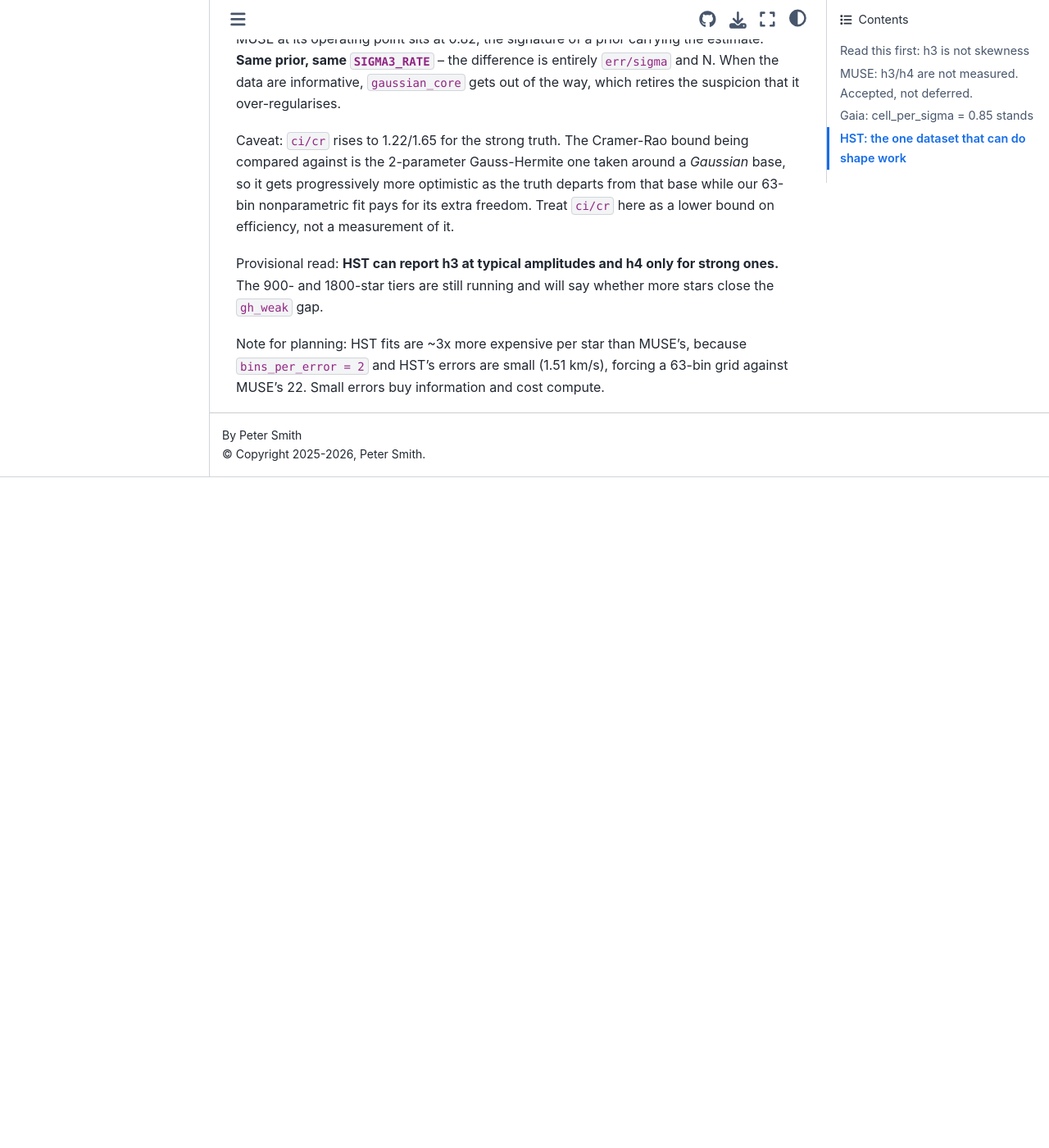
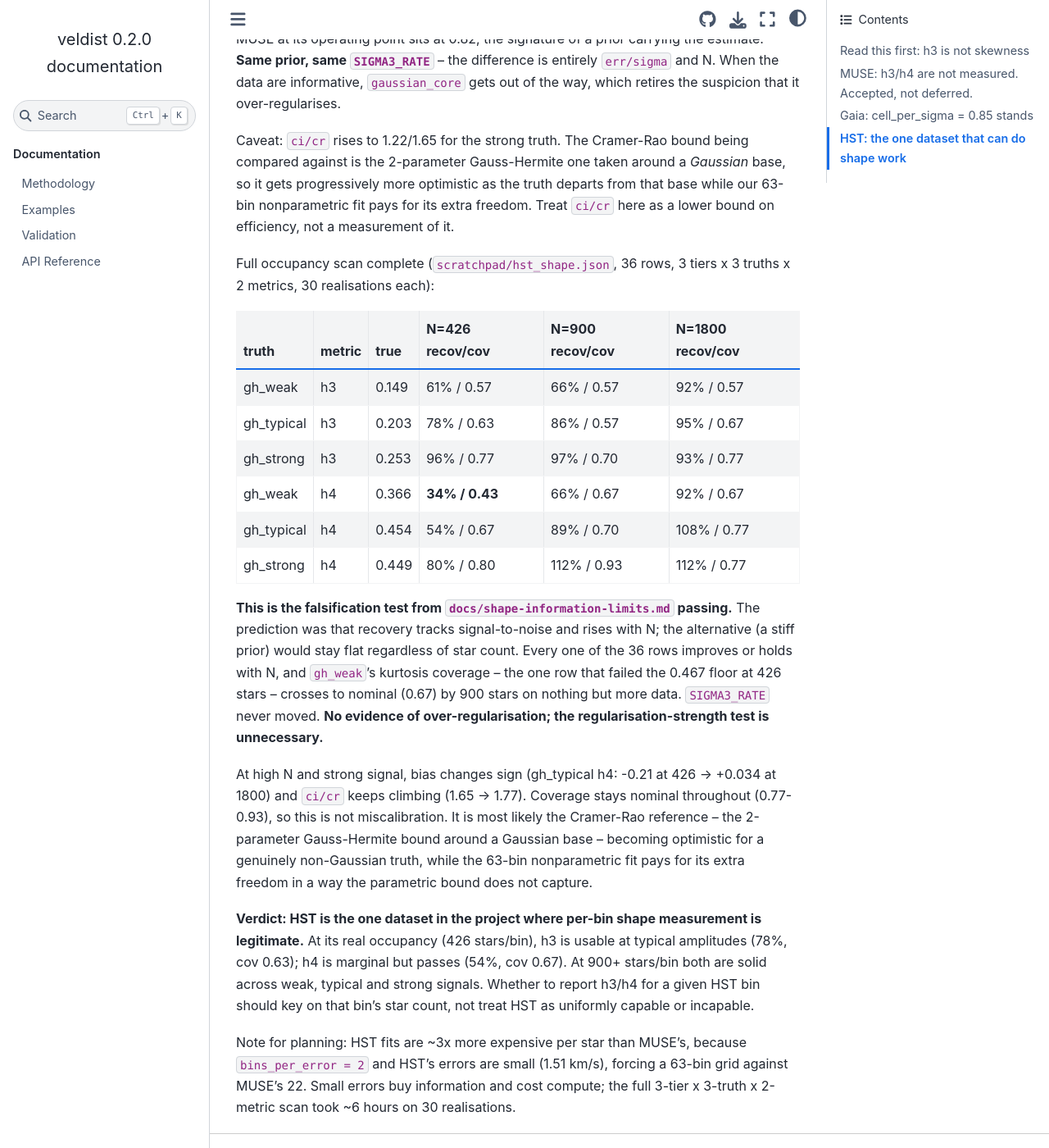
Before and after one commit to pjs902/veldist, a Sphinx documentation site: the page built from docs/shape-policy-decisions.md, in a window 1280 px wide and 1400 px high, scrolled down 3137 px. Shown: the whole window at 82% size. Built offline with Sphinx 7.4.7 and the Sphinx Book theme 1.1.4, drawn with Linux system fonts in a browser that asks for light colours; before the commit the page ends 3719 px from its top, so only the background shows below that.

Commit message:
docs(shape): close HST occupancy scan -- shape recovery confirmed
Full 3-tier x 3-truth x 2-metric scan (36 rows, 30 realisations each,
~6 hours). Every row improves or holds with N; gh_weak kurtosis
coverage crosses the 0.467 floor from 0.43 to 0.67 between 426 and 900
stars on nothing but more data, and SIGMA3_RATE never moved.

This is the falsification test from shape-information-limits.md
passing: the prediction was recovery tracking signal-to-noise, the
alternative was a stiff prior staying flat regardless of N. No
evidence of over-regularisation, so the regularisation-strength sweep
(Test B) is unnecessary.

Verdict: HST is the one dataset where per-bin h3/h4 is legitimate.
h3 usable at typical amplitudes at its real 426 stars/bin (78%, cov
0.63); h4 marginal but passes (54%, cov 0.67). Both solid at 900+.
Whether to report shape for a given bin should key on that bin star
count.

Co-Authored-By: Claude Opus 5 <noreply@anthropic.com>

```diff
--- a/docs/shape-policy-decisions.md
+++ b/docs/shape-policy-decisions.md
@@ -130,10 +130,43 @@ being compared against is the 2-parameter Gauss-Hermite one taken around a
 from that base while our 63-bin nonparametric fit pays for its extra freedom.
 Treat `ci/cr` here as a lower bound on efficiency, not a measurement of it.
 
-Provisional read: **HST can report h3 at typical amplitudes and h4 only for
-strong ones.** The 900- and 1800-star tiers are still running and will say
-whether more stars close the `gh_weak` gap.
+Full occupancy scan complete (`scratchpad/hst_shape.json`, 36 rows, 3
+tiers x 3 truths x 2 metrics, 30 realisations each):
+
+| truth | metric | true | N=426 recov/cov | N=900 recov/cov | N=1800 recov/cov |
+|---|---|---|---|---|---|
+| gh_weak | h3 | 0.149 | 61% / 0.57 | 66% / 0.57 | 92% / 0.57 |
+| gh_typical | h3 | 0.203 | 78% / 0.63 | 86% / 0.57 | 95% / 0.67 |
+| gh_strong | h3 | 0.253 | 96% / 0.77 | 97% / 0.70 | 93% / 0.77 |
+| gh_weak | h4 | 0.366 | **34% / 0.43** | 66% / 0.67 | 92% / 0.67 |
+| gh_typical | h4 | 0.454 | 54% / 0.67 | 89% / 0.70 | 108% / 0.77 |
+| gh_strong | h4 | 0.449 | 80% / 0.80 | 112% / 0.93 | 112% / 0.77 |
+
+**This is the falsification test from `docs/shape-information-limits.md`
+passing.** The prediction was that recovery tracks signal-to-noise and rises
+with N; the alternative (a stiff prior) would stay flat regardless of star
+count. Every one of the 36 rows improves or holds with N, and `gh_weak`'s
+kurtosis coverage -- the one row that failed the 0.467 floor at 426 stars --
+crosses to nominal (0.67) by 900 stars on nothing but more data.
+`SIGMA3_RATE` never moved. **No evidence of over-regularisation; the
+regularisation-strength test is unnecessary.**
+
+At high N and strong signal, bias changes sign (gh_typical h4: -0.21 at 426
+-> +0.034 at 1800) and `ci/cr` keeps climbing (1.65 -> 1.77). Coverage stays
+nominal throughout (0.77-0.93), so this is not miscalibration. It is most
+likely the Cramer-Rao reference -- the 2-parameter Gauss-Hermite bound around
+a Gaussian base -- becoming optimistic for a genuinely non-Gaussian truth,
+while the 63-bin nonparametric fit pays for its extra freedom in a way the
+parametric bound does not capture.
+
+**Verdict: HST is the one dataset in the project where per-bin shape
+measurement is legitimate.** At its real occupancy (426 stars/bin), h3 is
+usable at typical amplitudes (78%, cov 0.63); h4 is marginal but passes
+(54%, cov 0.67). At 900+ stars/bin both are solid across weak, typical and
+strong signals. Whether to report h3/h4 for a given HST bin should key on
+that bin's star count, not treat HST as uniformly capable or incapable.
 
 Note for planning: HST fits are ~3x more expensive per star than MUSE's,
 because `bins_per_error = 2` and HST's errors are small (1.51 km/s), forcing a
-63-bin grid against MUSE's 22. Small errors buy information and cost compute.
+63-bin grid against MUSE's 22. Small errors buy information and cost compute;
+the full 3-tier x 3-truth x 2-metric scan took ~6 hours on 30 realisations.
```
